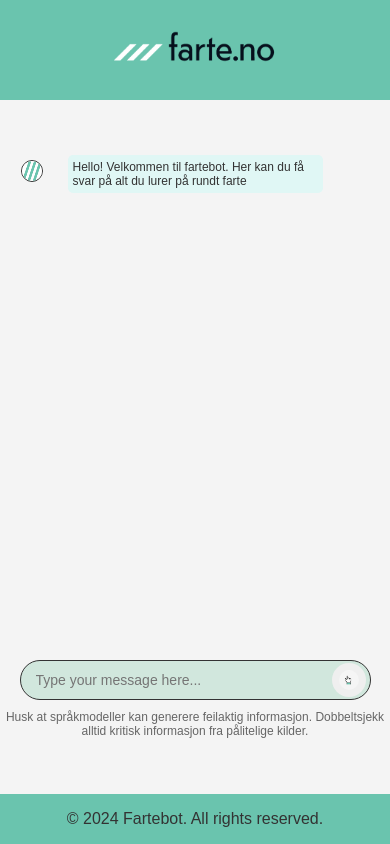
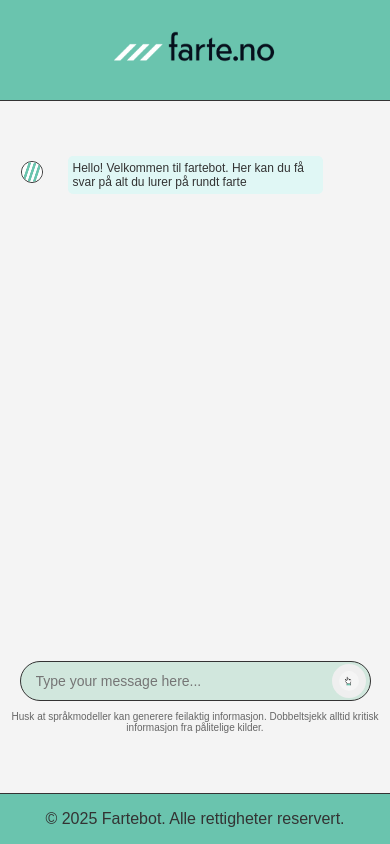
Before and after one commit to SondreHaugom/Fartebott, a plain HTML site: page index.html in a window 390 px wide. Drawn offline with Linux system fonts and the light colour scheme; a script that the page names is missing.

Commit message:
Refactor header and footer styles; add borders and adjust disclaimer text alignment

```diff
--- a/index.html
+++ b/index.html
@@ -8,10 +8,13 @@
 </head>
 <body>
     <header>
-        <a href="https://www.farte.no/"><img class="logo" src="Ikoner/Logo.png" alt="Logoen til fatre.no sin hjemmeisde"></a>
+        <figcaption>
+            <figure>
+                <a href="https://www.farte.no/"><img class="logo" src="Ikoner/Logo.png" alt="Logoen til fatre.no sin hjemmeisde"></a>
+            </figure>
+        </figcaption>
     </header>
     <main>
-
         <ul class="chatBox">
             <li class="chat_incoming">
                 <span class="bot_Avatar"> <img class="avatar_ikon" src="Ikoner/farteLogo.png" alt="Viser logoen til Farte som selve chatbotten"></span>
@@ -29,7 +32,7 @@
         </p>
     </main>
     <footer>
-        <p>&copy; 2024 Fartebot. All rights reserved.</p>
+        <p>&copy; 2025 Fartebot. Alle rettigheter reservert.</p>
     </footer>
 </body>
     <script src="farteBot.js"></script>
--- a/style.css
+++ b/style.css
@@ -14,6 +14,7 @@ header {
     display: flex;
     justify-content: center;
     align-items: center;
+    border-bottom: 1px solid #333;
 }
 .logo{
     height: 80px;
@@ -25,7 +26,6 @@ header {
     margin-right: auto;
     display: block;
     margin-top: 50px;
-
     padding: 0;
     list-style: none;
     overflow-y: auto;
@@ -91,6 +91,7 @@ footer {
     align-items: center;
     position: fixed;
     bottom: 0;
+    border-top: 1px solid #333;
 }
 .botMessage {
     background-color: #e0f7f5;
@@ -251,7 +252,13 @@ footer {
     margin-right: 15px;
     font-size: 12px;
 }
-
+.disclaimer {
+    text-align: center;
+    font-size: 10px;
+    color: #666;
+    margin-top: 10px;
+    margin-bottom: 20px;
+}
 }
 
 @media(min-width: 400px) and (max-width: 800px) {
```
